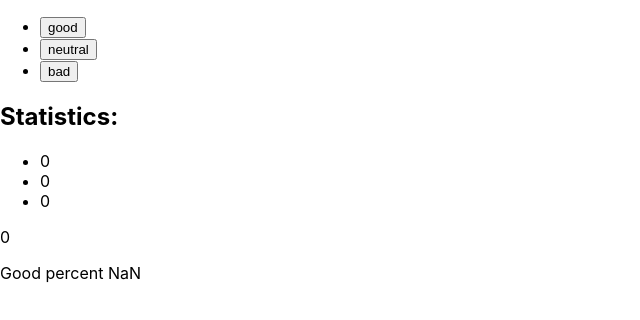
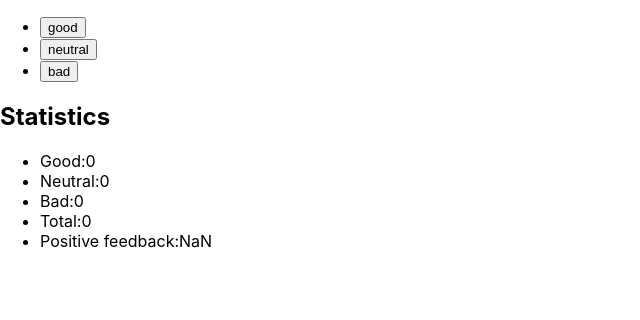
Before and after one commit to AnyaNass/goit-react-hw-02-feedback, a React (Create React App) app: page / in a window 1280 px wide. Shown: the top 320 px of the page, without its empty margins (0-640 px from the left). Built offline with nearby package versions, Linux system fonts and the light colour scheme.

Commit message:
container and title components

```diff
--- /dev/null
+++ b/src/components/Container/Container.jsx
@@ -0,0 +1,9 @@
+import PropTypes from 'prop-types';
+
+export const Container = ({ children }) => {
+	return <div>{children}</div>
+}
+
+Container.propTypes = {
+	children: PropTypes.array.isRequired,
+}
--- a/src/components/Feedback/Feedback.jsx
+++ b/src/components/Feedback/Feedback.jsx
@@ -1,6 +1,8 @@
 import React from 'react';
+import { Container } from '../Container/Container'
 import { Buttons } from '../Buttons/Buttons'
-import { Statistics } from '../Statistics/Statistics'
+import { StatHeader } from '../StatHeader/StatHeader'
+import { StatisticsList } from '../Statistics/Statistics'
 
 export const Feedback = class Feedback extends React.Component {
 	state = {
@@ -23,23 +25,17 @@ export const Feedback = class Feedback extends React.Component {
 
 	render() {
 		return (
-			<>
+			<Container>
 				<Buttons state={this.state} onClick={this.handleClick} />
-				<Statistics state={this.state} />
-				<div>
-					{/* <p>{this.state.good}</p>
-
-					<p>{this.state.neutral}</p>
-
-					<p>{this.state.bad}</p> */}
-
-
-					<p>{this.countTotalFeedback()}</p>
-
-					<p>Good percent {this.countPositiveFeedbackPercentage()}</p>
-				</div>
-			</>
+				<StatHeader title="Statistics" />
+				<StatisticsList>
+					<li><span>Good:</span><span>{this.state.good}</span></li>
+					<li><span>Neutral:</span><span>{this.state.neutral}</span></li>
+					<li><span>Bad:</span><span>{this.state.bad}</span></li>
+					<li><span>Total:</span><span>{this.countTotalFeedback()}</span></li>
+					<li><span>Positive feedback:</span><span>{this.countPositiveFeedbackPercentage()}</span></li>
+				</StatisticsList>
+			</Container>
 		)
-
 	}
 }
--- /dev/null
+++ b/src/components/StatHeader/StatHeader.jsx
@@ -0,0 +1,9 @@
+import PropTypes from 'prop-types';
+
+export const StatHeader = ({ title }) => {
+	return <h2>{title}</h2>
+}
+
+StatHeader.propTypes = {
+	title: PropTypes.string,
+}
--- a/src/components/Statistics/Statistics.jsx
+++ b/src/components/Statistics/Statistics.jsx
@@ -1,15 +1,10 @@
-export const Statistics = ({ state }) => {
-	return (<>
-		<h2>Statistics:</h2>
-		<ul>
-			{[...Object.values(state)].map(value => {
-				return <li key={getKey()}>{value}</li>
-			})}
-		</ul>
-	</>
+import PropTypes from 'prop-types';
+
+export const StatisticsList = ({ children }) => {
+	return (<ul>{children}</ul>
 	)
 }
 
-function getKey() {
-	return Math.random();
+StatisticsList.propTypes = {
+	children: PropTypes.array.isRequired,
 }
```
Also changed, not shown: src/components/StatListItem/StatListItem.jsx (added, +8 -0 lines).
